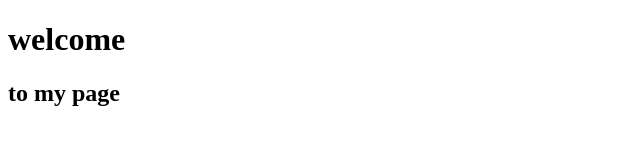
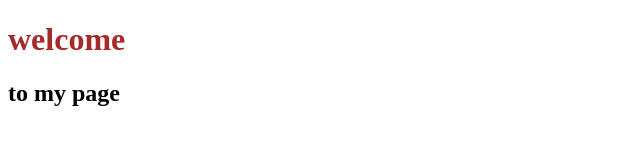
Before and after one commit to mvstqfa/mvstqfa.github.io, a plain HTML site: page index.html in a window 1280 px wide. Shown: the whole page, without its empty margins (0-640 px from the left). Drawn offline with Linux system fonts and the light colour scheme.

Commit message:
add color

```diff
--- a/index.html
+++ b/index.html
@@ -4,7 +4,7 @@
         <title>my page</title>
     </head>
     <body>
-        <h1>welcome</h1>
+        <h1 style="color: brown;">welcome</h1>
         <h2>to my page</h2>
     </body>
 </html>
```
